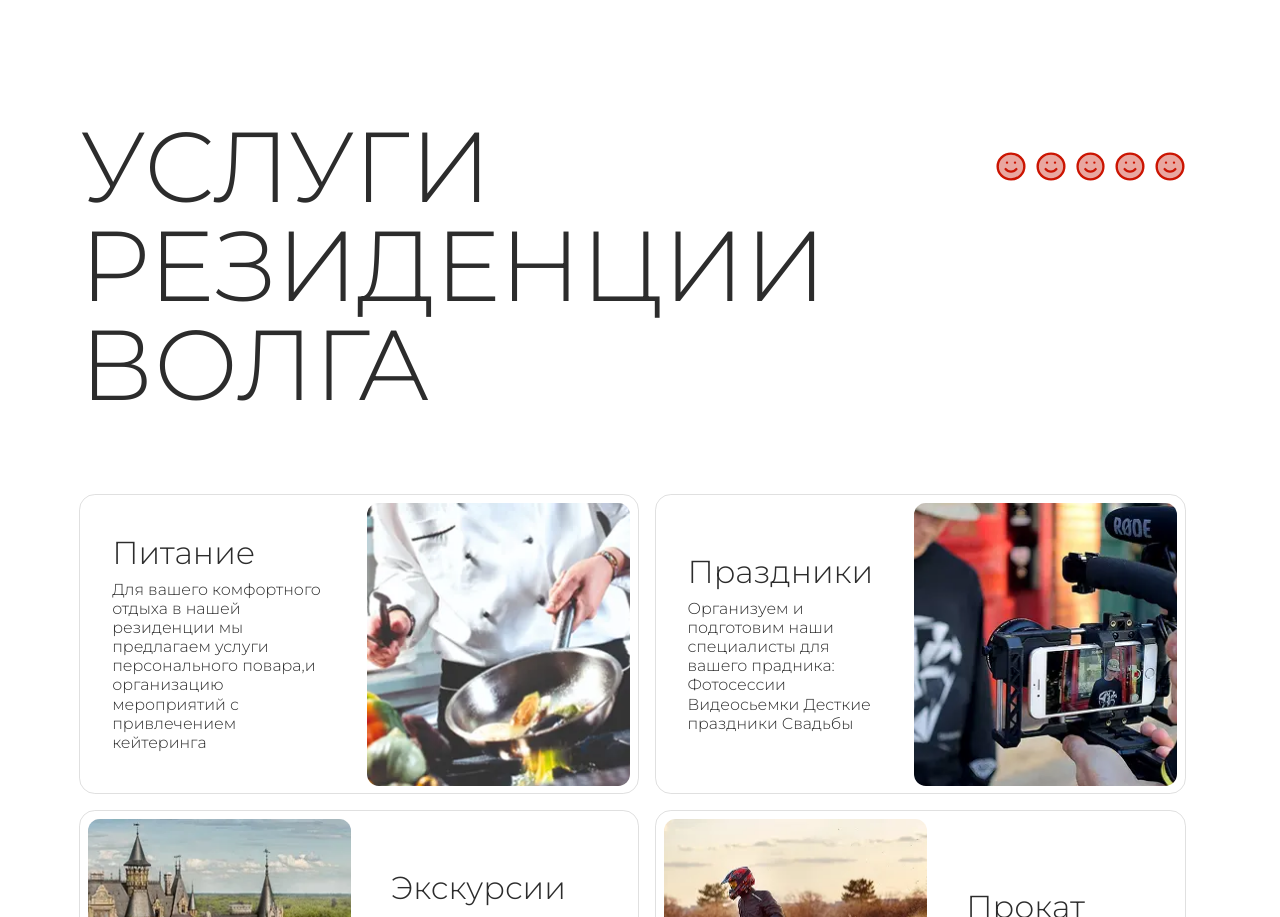
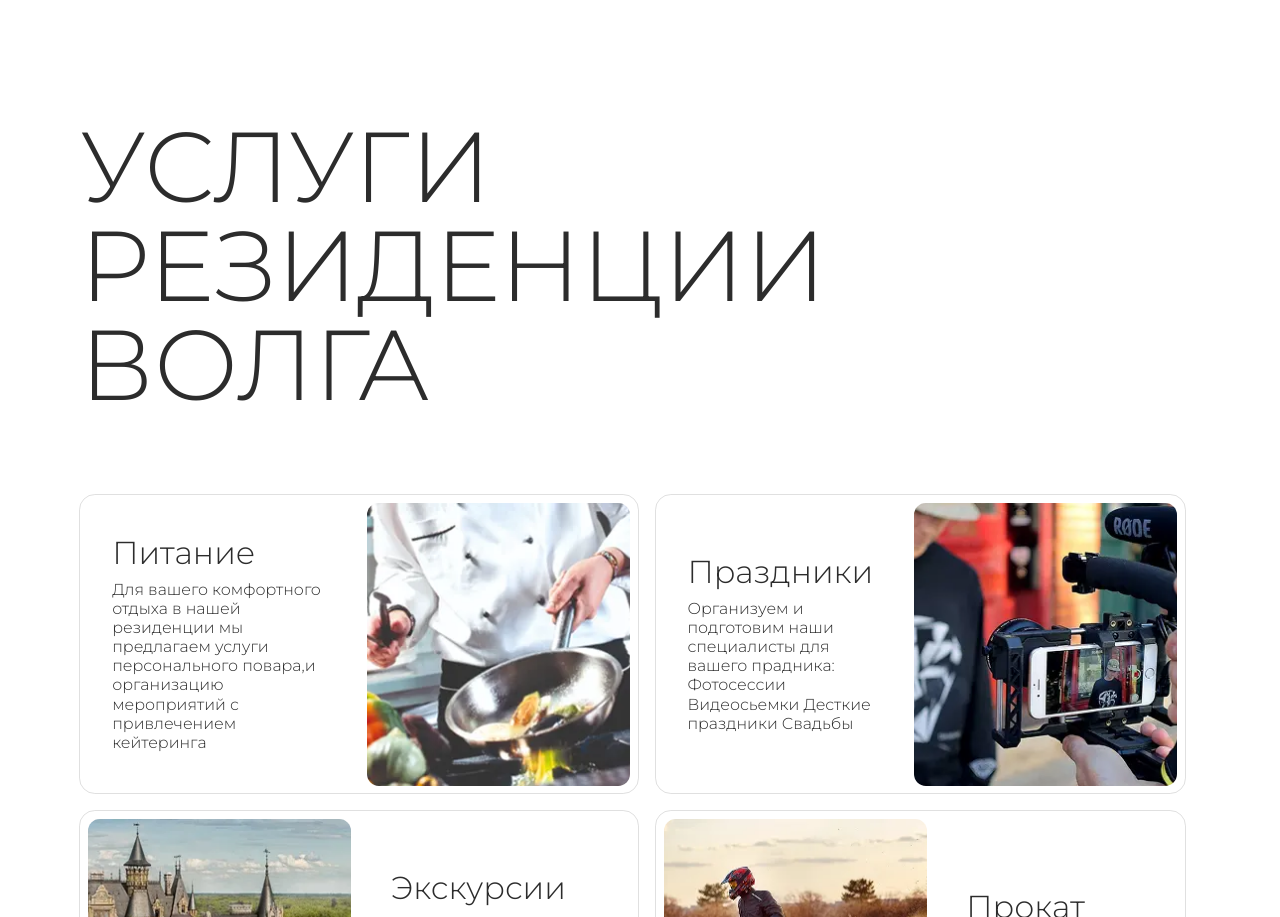
Before and after one commit to Alcon-dev/vlg, a Nuxt app: page / in a window 1280 px wide. Shown: the part 1731-2648 px from the top of the page. Built offline with nearby package versions, Linux system fonts and the light colour scheme; a web font is replaced by a local one.

Commit message:
fix title

```diff
--- a/app/components/sections/Services.vue
+++ b/app/components/sections/Services.vue
@@ -1,40 +1,10 @@
 <template>
   <section id="services" :class="$style.wrapper">
     <div :class="$style.titleContainer">
-      <div :class="$style.titlePrimaryRow">
-        <h2 :class="$style.titlePrimary">УСЛУГИ</h2>
-        <div :class="$style.titlePrimaryIcons">
-          <img
-            v-for="i in 5"
-            :key="i"
-            src="@app/assets/img/sections/services/smile.svg"
-            alt=""
-            :class="$style.titlePrimaryIcon"
-            width="32"
-            height="32"
-            loading="lazy"
-            decoding="async"
-          />
-        </div>
-      </div>
+      <h2 :class="$style.titlePrimary">УСЛУГИ</h2>
       <h2 :class="$style.titleSecondary">РЕЗИДЕНЦИИ ВОЛГА</h2>
     </div>
-    <div :class="$style.info">
-      <div v-for="item in info" :key="item.title" :class="$style.infoItem">
-        <div :class="$style.infoItemTitleContainer">
-          <img
-            src="@app/assets/img/sections/services/smile.svg"
-            :alt="item.title"
-            width="40"
-            height="40"
-            loading="lazy"
-            decoding="async"
-          />
-          <h3 :class="$style.infoItemTitle">{{ item.title }}</h3>
-        </div>
-        <p :class="$style.infoItemDescription">{{ item.description }}</p>
-      </div>
-    </div>
+
     <div :class="$style.services">
       <div
         v-for="(item, index) in services"
@@ -52,16 +22,6 @@
               {{ item.description }}
             </p>
           </div>
-
-          <img
-            v-if="item.icon"
-            src="@app/assets/img/sections/services/smile.svg"
-            :alt="item.title"
-            width="40"
-            height="40"
-            loading="lazy"
-            decoding="async"
-          />
         </div>
 
         <img
@@ -158,36 +118,11 @@ export default {
   }
 }
 
-.titlePrimaryRow {
-  display: flex;
-  justify-content: space-between;
-  align-items: center;
-  gap: 1rem;
-  flex-wrap: nowrap;
-}
-
 .titlePrimary {
   margin: 0;
   @include mobile {
     font-size: 1.5rem;
   }
-}
-
-.titlePrimaryIcons {
-  display: flex;
-  align-items: center;
-  gap: 0.5rem;
-  flex-shrink: 0;
-  @include mobile {
-    display: none;
-  }
-}
-
-.titlePrimaryIcon {
-  width: 2rem;
-  height: 2rem;
-  object-fit: contain;
-  display: block;
 }
 
 .titlePrimary,
@@ -200,7 +135,7 @@ export default {
     letter-spacing: -4%;
   }
   @include mobile {
-    text-align: left;
+    text-align: center;
     font-size: 1.5rem;
   }
 }
```
